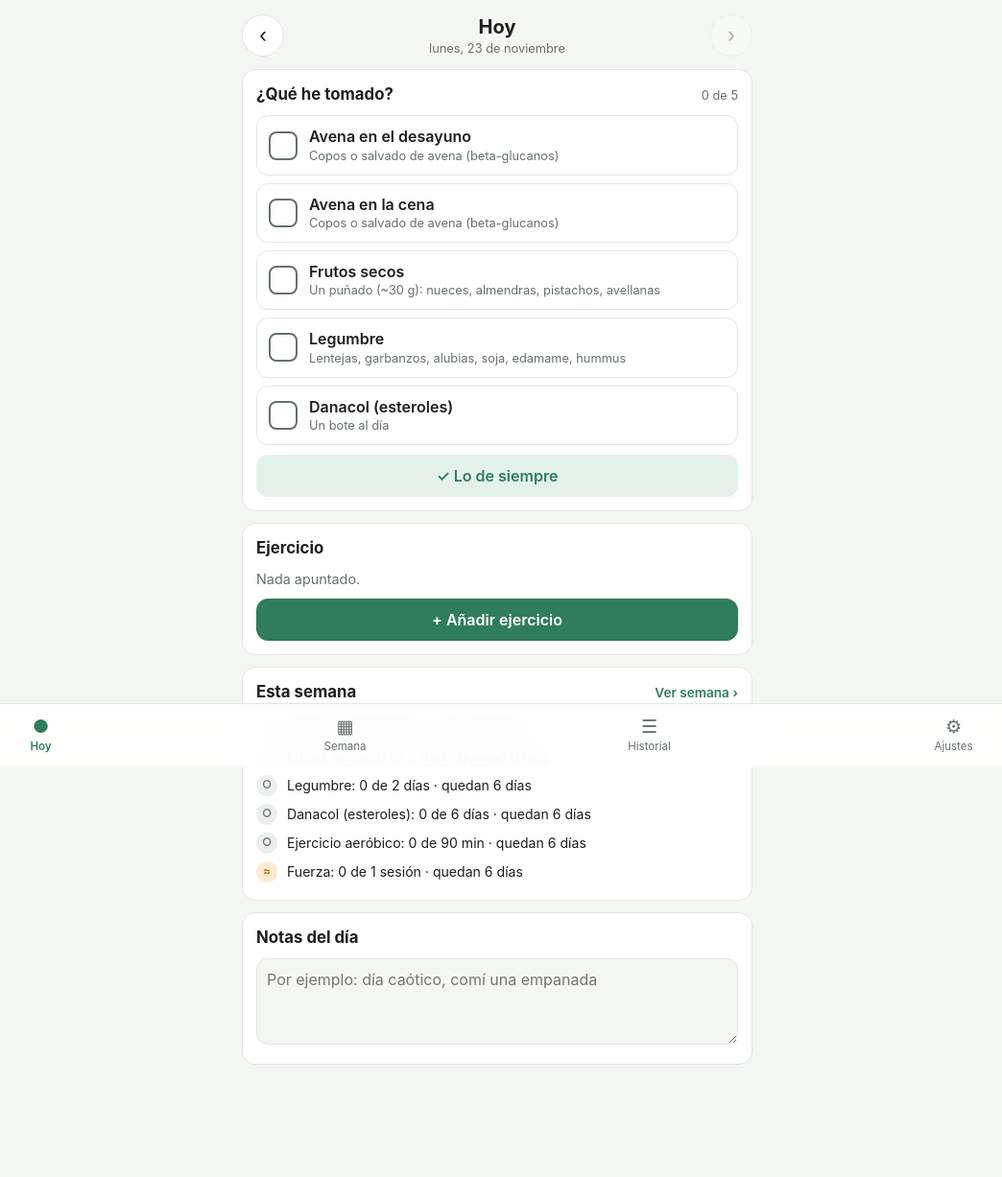
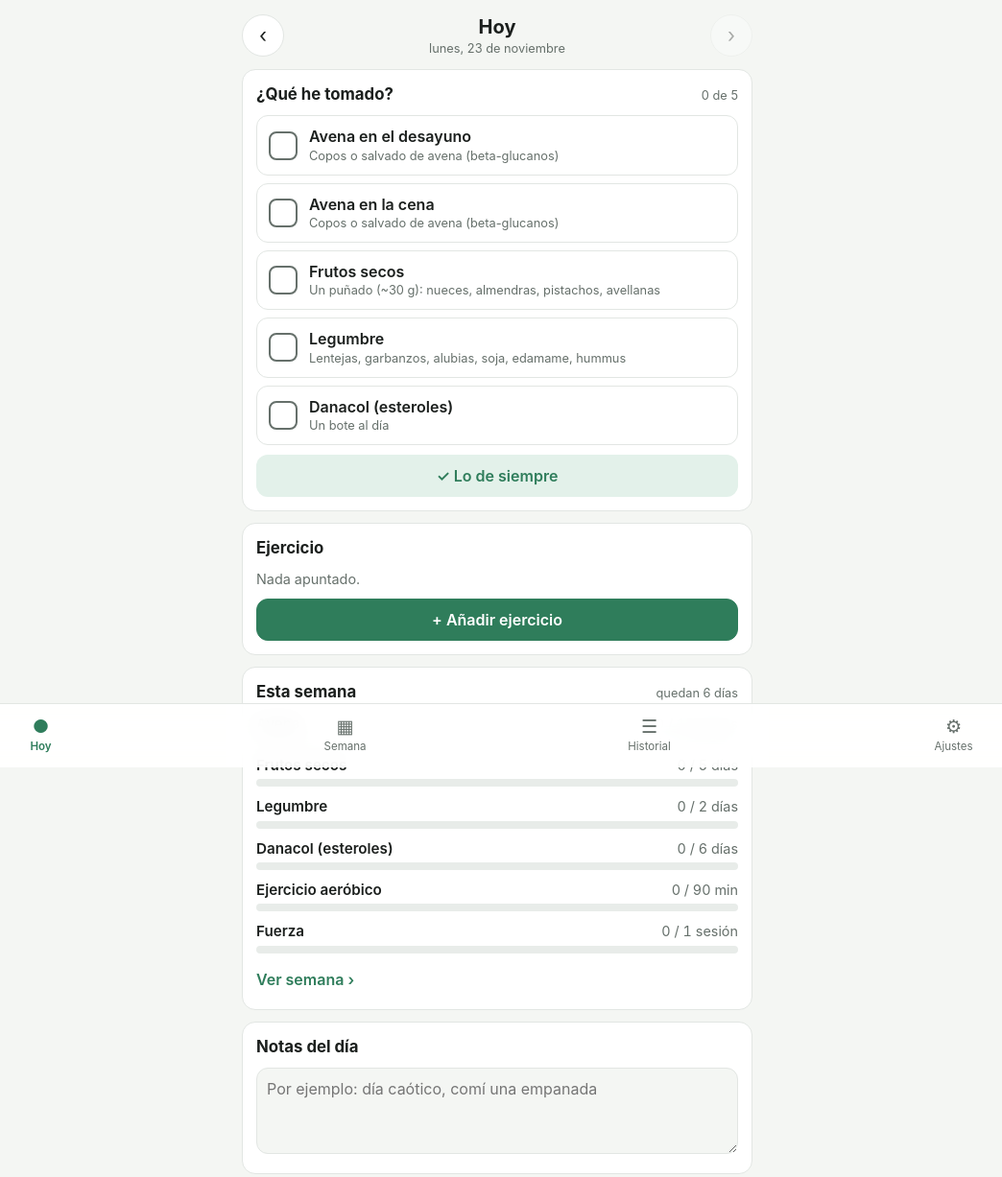
Before and after one commit to robertocoelloasenjo-cmd/rutina-ldl, a plain HTML site: page index.html in a window 1280 px wide. Shown: the top 1227 px of the page at 96% size, without its empty margins (122-1166 px from the left). Before the commit the page ends 1204 px from the top, so only its background shows below. Drawn offline with Linux system fonts and the light colour scheme.

Commit message:
Barras de progreso en el resumen semanal de Hoy
Co-Authored-By: Claude Opus 5.5 <noreply@anthropic.com>

```diff
--- a/css/styles.css
+++ b/css/styles.css
@@ -231,3 +231,6 @@ textarea {
 .streakline { margin: 8px 0 0; font-size: .88rem; font-weight: 600; color: var(--warn); }
 .warncard { background: var(--warn-soft); border-color: var(--warn); }
 .ticks + .row { margin-top: 10px; }
+.wbar { margin-bottom: 10px; }
+.wbar .bar { height: 8px; margin: 4px 0 0; }
+.bar.bad > span { background: var(--bad); }
--- a/js/app.js
+++ b/js/app.js
@@ -4,7 +4,7 @@ import { todayKey, addDays, dayLabel, longDate, esc, uid, weekStart } from './ut
 import { renderWeek, renderWeekSummary, renderHistory } from './views.js';
 import { checkStreak, hasData } from './stats.js';
 
-export const APP_VERSION = '0.5.0';
+export const APP_VERSION = '0.5.1';
 
 const view = document.getElementById('view');
 const sheet = document.getElementById('sheet');
--- a/js/stats.js
+++ b/js/stats.js
@@ -53,7 +53,8 @@ export function weekStats(start, data, today = todayKey()) {
   const todayInWeek = keys.includes(today);
   const leftTxt = closed ? '' : daysLeft === 0 ? ' · último día' : ` · ${daysLeft === 1 ? 'queda 1 día' : `quedan ${daysLeft} días`}`;
 
-  const counter = (label, value, goal, unit, unitOne, slots, fmt = (n) => String(n), nearBy = 1) => {
+  const counter = (label, value, goal, unit, unitOne, ...rest) => ({ ...counter0(label, value, goal, unit, unitOne, ...rest), value, goal, unit: goal === 1 ? unitOne : unit });
+  const counter0 = (label, value, goal, unit, unitOne, slots, fmt = (n) => String(n), nearBy = 1) => {
     const u = goal === 1 ? unitOne : unit;
     if (value >= goal) return { label, status: 'ok', text: `${label}: ${fmt(value)} de ${fmt(goal)} ${u} ✓` };
     if (slots !== null && value + slots < goal) {
--- a/js/views.js
+++ b/js/views.js
@@ -17,12 +17,25 @@ function counterRow(c) {
   return `<li class="counter"><span class="dot ${st.cls}" title="${st.label}">${st.icon}</span><span>${esc(c.text)}</span></li>`;
 }
 
+function barRow(c) {
+  const pct = c.goal > 0 ? Math.min(100, (c.value / c.goal) * 100) : 0;
+  const cls = c.status === 'ok' ? '' : c.status === 'imposible' ? 'bad' : 'part';
+  return `<div class="wbar">
+      <div class="ind-top"><b>${esc(c.label)}</b><span class="val">${c.value} / ${c.goal} ${esc(c.unit)}${c.status === 'ok' ? ' ✓' : ''}</span></div>
+      <div class="bar ${cls}" role="progressbar" aria-valuenow="${c.value}" aria-valuemax="${c.goal}" aria-label="${esc(c.label)}"><span style="width:${pct.toFixed(1)}%"></span></div>
+    </div>`;
+}
+
 export function renderWeekSummary(state) {
   const ws = weekStats(weekStart(state.date), state.data);
+  const today = todayKey();
+  const left = ws.keys.filter((k) => k > today).length;
+  const sub = ws.keys[6] < today ? 'semana cerrada' : left === 0 ? 'último día' : left === 1 ? 'queda 1 día' : `quedan ${left} días`;
   return `
     <section class="card">
-      <h2>Esta semana <button class="linkbtn small" data-action="open-week">Ver semana ›</button></h2>
-      <ul class="counters compact">${ws.counters.map(counterRow).join('')}</ul>
+      <h2>Esta semana <span class="sub">${sub}</span></h2>
+      ${ws.counters.map(barRow).join('')}
+      <p style="margin:8px 0 0"><button class="linkbtn" data-action="open-week">Ver semana ›</button></p>
       ${goodWeeksLine(state)}
     </section>`;
 }
--- a/sw.js
+++ b/sw.js
@@ -4,7 +4,7 @@
 // Así una versión nueva publicada en GitHub Pages llega sola en la siguiente apertura.
 // Cambia VERSION al añadir o renombrar archivos de la lista.
 
-const VERSION = 'v6';
+const VERSION = 'v7';
 const CACHE = `rutina-ldl-${VERSION}`;
 const FILES = [
   './',
```
